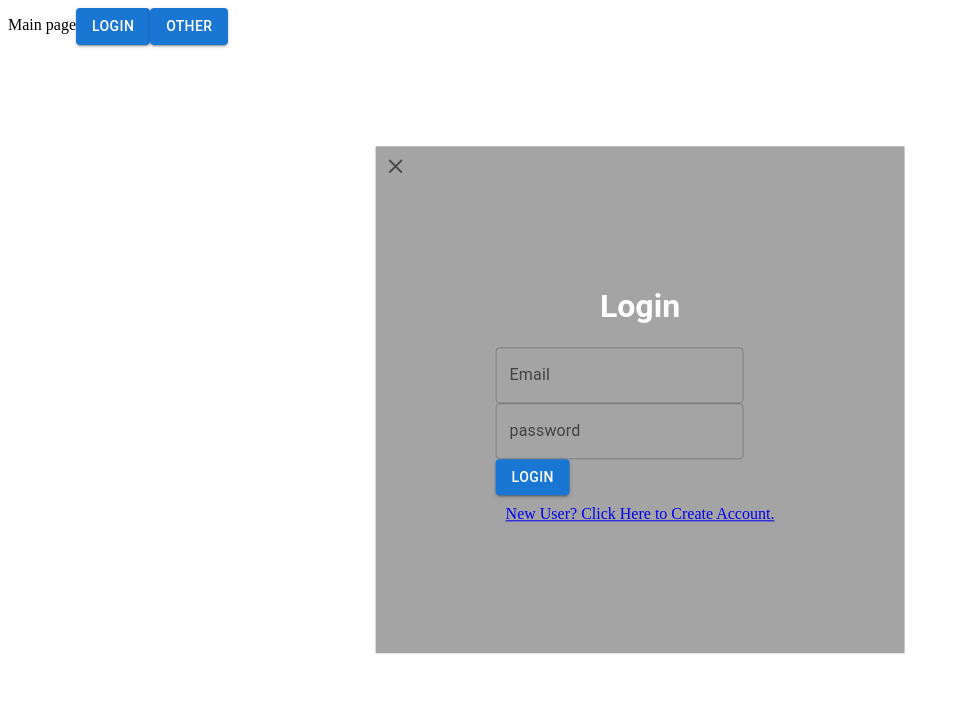
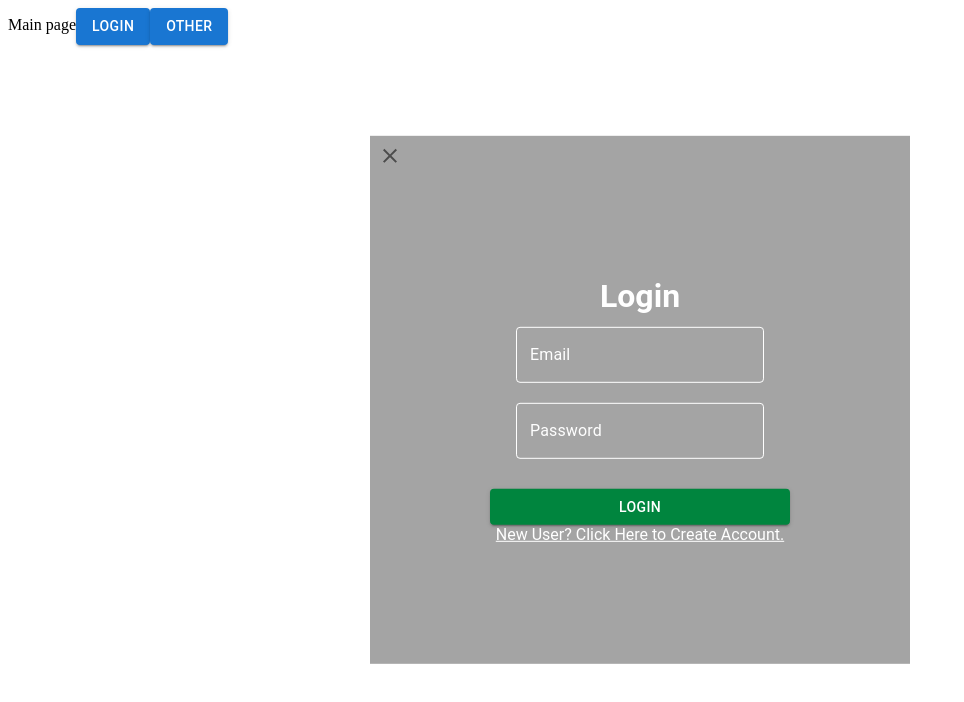
Before and after one commit to evanharr/SuperSimple3444, a React (Create React App) app: page / in a window 1280 px wide. Both pictures are taken after a click on the button "LOGIN". Shown: the top 702 px of the page, without its empty margins (0-964 px from the left). Built offline with nearby package versions, Linux system fonts and the light colour scheme.

Commit message:
Centered and styling update

```diff
--- a/src/App.js
+++ b/src/App.js
@@ -1,5 +1,4 @@
 import React, { useState } from 'react'
-import TextField from '@mui/material/TextField';
 import Button from '@mui/material/Button';
 
 import Modal from './Modal'
--- a/src/Login.js
+++ b/src/Login.js
@@ -1,7 +1,56 @@
 import React from 'react';
+import { createTheme, ThemeProvider } from '@mui/material/styles';
+import { styled } from '@mui/material/styles';
+import { spacing } from '@mui/system';
 import TextField from '@mui/material/TextField';
 import Button from '@mui/material/Button';
+import Box from '@mui/material/Box';
 import './login.css'
+
+const defaultButton = createTheme({
+
+  palette: {
+    primary: {
+        main:'#00853E',
+    },
+  },
+});
+
+const StyledTextField = styled(TextField)({
+  maxLength: 100,
+  margin: 10,
+  align:'center',
+
+  input:{
+    color:"white"
+  },
+  "& label": {
+    color: "white"
+  },
+  "&:hover label": {
+    fontWeight: 700
+  },
+  "& label.Mui-focused": {
+    color: "white"
+  },
+  "& .MuiInput-underline:after": {
+    borderBottomColor: "white"
+  },
+  "& .MuiOutlinedInput-root": {
+    "& fieldset": {
+      borderColor: "white"
+    },
+    "&:hover fieldset": {
+      borderColor: "white",
+      borderWidth: 2
+    },
+    "&.Mui-focused fieldset": {
+      borderColor: "white"
+    }
+  }
+});
+
+
 
 export default class Login extends React.Component
 {
@@ -20,19 +69,25 @@ export default class Login extends React.Component
   render()
   {
     return(
-      <div>
-        <h1 className='loginHeader'>Login</h1>
+      <Box textAlign='center' sx={{
+        display: 'flex',
+        alignItems: 'flex-start',
+        flexDirection: 'column',
+        alignItems:"center"}}>
+        <h1 className='loginText'>Login</h1>
 
-        <TextField id="email-form"  label="Email" ></TextField> <br></br>
-        <TextField id="password-form" label="password" type="password" ></TextField> <br></br>
+        <StyledTextField className='loginText' id="email-form"   label="Email" ></StyledTextField>
+        <StyledTextField className='loginText' id="password-form"  label="Password" type="password" ></StyledTextField>
 
-        <Button variant="contained" className='loginElement' onClick={this.CollectInfo}>
-          Login
-        </Button>
+        <ThemeProvider theme={defaultButton}>
+          <Button  sx={{ width: 300 }} variant="contained" onClick={this.CollectInfo}>
+            Login
+          </Button>
+        </ThemeProvider>
 
         {/*Add link to <a> tag that goes to create account*/}
-        <a className='loginElement' href="https://www.youtube.com/">New User? Click Here to Create Account.</a>
-      </div>
+        <a className='loginText' href="https://www.youtube.com/">New User? Click Here to Create Account.</a>
+      </Box>
     )
   }
 }
--- a/src/Modal.js
+++ b/src/Modal.js
@@ -11,7 +11,7 @@ const MODAL_STYLES = {
   transform: 'translate(-50%, -50%)',
   backgroundColor: '#30303070',
   padding: '120px',
-  zIndex: 1000
+  zIndex: 1000,
 }
 
 //Makes everything that can't be clicked grey
--- a/src/login.css
+++ b/src/login.css
@@ -11,8 +11,23 @@
     display:block;
 }
 
-.loginHeader{
+.loginText{
+    bottom: 20px;
     text-align: center;
     font-family: 'Roboto', sans-serif;
-    color:white
+    color:white;
 }
+
+.websiteText{
+    font-family: 'Roboto', sans-serif;
+    color:white;
+    display: block;
+}
+
+.websiteMain{
+    background-color: #211D1D;
+    font-family: 'Roboto', sans-serif;
+    color:white;
+    display: block;
+    margin: 10px 10px 10px 10px;
+}
```
